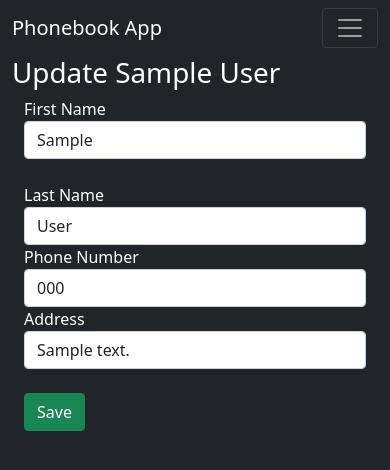
After one commit to baruchoz/Flask_Phonebook_App, a Flask app: page /phonebooks/1/update in a window 390 px wide. The commit adds this page. Shown: the top 470 px of the page. Run offline with Flask 2, Linux system fonts and the light colour scheme; a user stored in the database is signed in; tables that the repository leaves empty hold one stand-in row (values such as "Sample post"); some libraries are stand-ins or nearby versions.

Commit message:
finished enabling CRUD operations for phonebook

```diff
--- a/app/forms.py
+++ b/app/forms.py
@@ -10,6 +10,10 @@ class UserInfoForm(FlaskForm):
     confirm_pass = PasswordField('Confirm Password', validators=[DataRequired(), EqualTo('password')])
     submit = SubmitField('Register')
 
+class LoginForm(FlaskForm):
+    username = StringField('Username', validators=[DataRequired()])
+    password = PasswordField('Password', validators=[DataRequired()])
+    submit = SubmitField('Submit')
 
 class PostForm(FlaskForm):
     title = StringField('Title', validators=[DataRequired()])
@@ -23,8 +27,3 @@ class PhonebookForm(FlaskForm):
     phone_number = StringField('Phone Number', validators=[Regexp(r'\d{3}-\d{3}-\d{4}')])
     address = StringField('Address', validators=[DataRequired()])
     submit_number = SubmitField('Submit')
-
-class LoginForm(FlaskForm):
-    username = StringField('Username', validators=[DataRequired()])
-    password = PasswordField('Password', validators=[DataRequired()])
-    submit = SubmitField('Submit')
--- a/app/routes.py
+++ b/app/routes.py
@@ -12,47 +12,6 @@ def index():
     posts = Post.query.all()
 
     return render_template('index.html', title=title, posts=posts )
-
-
-@app.route('/my_account')
-@login_required
-def my_account():
-    title = 'My Account'
-    return render_template('my_account.html', title=title)
-
-
-@app.route('/phonebook')
-@login_required
-def phonebook():
-    title = 'Phonebook'
-    phonebooks = Phonebook.query.all()
-
-    return render_template('phonebook.html',title=title, phonebooks=phonebooks)
-
-
-@app.route('/register_phone_number', methods=['GET', 'POST'])
-@login_required
-def Register_Phone_Number():
-    title = 'Register Phonebook'
-    register_phone_form = PhonebookForm()
-    if register_phone_form.validate_on_submit():
-        first_name = register_phone_form.first_name.data
-        last_name = register_phone_form.last_name.data
-        phone_number = register_phone_form.phone_number.data
-        address = register_phone_form.address.data
-        print(first_name, last_name, phone_number, address)
-
-        new_phonebook = Phonebook(first_name, last_name, phone_number, address)
-
-        db.session.add(new_phonebook)
-        db.session.commit()
-
-        flash(f'Thank you {first_name}, you have successfully registered your info in the phonebook!', 'success')
-        # Redirecting to the home page
-        return redirect(url_for('phonebook'))
-
-    return render_template('register_phone_number.html', title=title, phonebook_form=register_phone_form)
-
 
 @app.route('/register', methods=['GET', 'POST'])
 def register():
@@ -92,7 +51,6 @@ def register():
 
     return render_template('register.html', title=title, form=register_form)
 
-
 @app.route('/login', methods=['GET', 'POST'])
 def login():
     title= 'Login'
@@ -117,12 +75,57 @@ def login():
 
     return render_template('login.html', title=title, login_form=form)
 
-
 @app.route('/logout')
 def logout():
     logout_user()
     return redirect(url_for('index'))
 
+@app.route('/my_account')
+@login_required
+def my_account():
+    title = 'My Account'
+    return render_template('my_account.html', title=title)
+
+@app.route('/phonebook')
+@login_required
+def phonebook():
+    title = 'Phonebook'
+    phonebooks = Phonebook.query.all()
+    return render_template('phonebook.html',title=title, phonebooks=phonebooks)
+
+
+@app.route('/create-phonebook', methods=['GET', 'POST'])
+@login_required
+def create_phonebook():
+    title = 'Create Phonebook'
+    register_phone_form = PhonebookForm()
+    if register_phone_form.validate_on_submit():
+        first_name = register_phone_form.first_name.data
+        last_name = register_phone_form.last_name.data
+        phone_number = register_phone_form.phone_number.data
+        address = register_phone_form.address.data
+        print(first_name, last_name, phone_number, address)
+
+        new_phonebook = Phonebook(first_name, last_name, phone_number, address, current_user.id)
+
+        db.session.add(new_phonebook)
+        db.session.commit()
+
+        flash(f'Thank you {first_name} {last_name}, you have successfully registered your info in the phonebook!', 'success')
+        return redirect(url_for('phonebook'))
+
+    return render_template('create_phonebook.html', title=title, phonebook_form=register_phone_form)
+
+@app.route('/my-phonebooks')
+@login_required
+def my_phonebooks():
+    phonebooks = current_user.phonebooks
+    return render_template('my_phonebooks.html', phonebooks=phonebooks)
+
+@app.route('/phonebook/<int:phonebook_id>')
+def phonebook_detail(phonebook_id):
+    phonebook = Phonebook.query.get_or_404(phonebook_id)
+    return render_template('phonebook_detail.html', phonebook=phonebook)
 
 @app.route('/createpost', methods=['GET', 'POST'])
 @login_required
@@ -133,7 +136,9 @@ def createpost():
         print('Hello')
         title = form.title.data
         content = form.content.data
+
         new_post = Post(title, content, current_user.id)
+
         db.session.add(new_post)
         db.session.commit()
 
@@ -142,17 +147,46 @@ def createpost():
 
     return render_template('createpost.html', title=title, form=form)
 
+
 @app.route('/my_posts')
 @login_required
 def my_posts():
     posts = current_user.posts
     return render_template('my_posts.html', posts=posts)
 
+
 @app.route('/posts/<int:post_id>')
 def post_detail(post_id):
     post = Post.query.get_or_404(post_id)
     return render_template('post_detail.html', post=post)
 
+@app.route('/phonebooks/<int:phonebook_id>/update', methods=["GET", "POST"])
+@login_required
+def phonebook_update(phonebook_id):
+    phonebook = Phonebook.query.get_or_404(phonebook_id)
+    # check if user trying to update phonebook is same as user logged in
+    if phonebook.author.id != current_user.id:
+        flash('You may only edit phonebooks you have created.', 'danger')
+        return redirect(url_for('my_phonebooks'))
+
+    form = PhonebookForm()
+
+    if form.validate_on_submit():
+        new_first_name = form.first_name.data
+        new_last_name = form.last_name.data
+        new_phone_number = form.phone_number.data
+        new_address = form.address.data
+        print(new_first_name, new_last_name, new_phone_number, new_address)
+        phonebook.first_name = new_first_name
+        phonebook.last_name = new_last_name
+        phonebook.phone_number = new_phone_number
+        phonebook.address = new_address
+        db.session.commit()
+
+        flash(f'{phonebook.first_name} {phonebook.last_name} has been updated', 'success')
+        return redirect(url_for('phonebook_detail', phonebook_id=phonebook.id))
+
+    return render_template('phonebook_update.html', phonebook=phonebook, form=form)
 
 @app.route('/posts/<int:post_id>/update', methods=["GET", "POST"])
 @login_required
@@ -192,3 +226,17 @@ def delete_post(post_id):
 
     flash(f'{post.title} has been deleted', 'success')
     return redirect(url_for('my_posts'))
+
+@app.route('/phonebooks/<int:phonebook_id>/delete', methods=['POST'])
+@login_required
+def delete_phonebook(phonebook_id):
+    phonebook = Phonebook.query.get_or_404(phonebook_id)
+    if phonebook.author != current_user:
+        flash('You can only delete your own phonebooks', 'danger')
+        return redirect(url_for('my_phonebooks'))
+
+    db.session.delete(phonebook)
+    db.session.commit()
+
+    flash(f'{phonebook.first_name} {phonebook.last_name} has been deleted', 'success')
+    return redirect(url_for('my_phonebooks'))
--- a/app/templates/register_phone_number.html
+++ b/app/templates/create_phonebook.html
@@ -4,7 +4,7 @@
 
 <h4>Phonebook Registry:</h4>
 <form action="" method='post'>
-    {{ phonebook_form.csrf_token }}
+    {{ phonebook_form.hidden_tag() }}
     <div class="form-group">
         <fieldset>
             {{ phonebook_form.first_name.label }}
--- a/app/templates/nav.html
+++ b/app/templates/nav.html
@@ -14,7 +14,7 @@
             <a class="nav-link" href="/phonebook">Phonebook</a>
           </li>
           <li class="nav-item">
-            <a class="nav-link" href="/register_phone_number">Create Phonebook</a>
+            <a class="nav-link" href="/create-phonebook">Create Phonebook</a>
           </li>
           <li class="nav-item">
             <a class="nav-link" href="/createpost">Create Post</a>
@@ -35,6 +35,7 @@
             </a>
             <ul class="dropdown-menu dropdown-menu-end" aria-labelledby="navbarDropdown">
               <li><a class="dropdown-item" href="{{ url_for('my_account') }}">My Account</a></li>
+              <li><a class="dropdown-item" href="{{ url_for('my_phonebooks') }}">My Phonebooks</a></li>
               <li><a class="dropdown-item" href="{{ url_for('my_posts') }}">My Posts</a></li>
               <li><hr class="dropdown-divider"></li>
               <li><a class="dropdown-item" href="/logout">Logout</a></li>
--- a/app/templates/phonebook.html
+++ b/app/templates/phonebook.html
@@ -15,8 +15,9 @@
             <blockquote class="blockquote mb-0">
                 <p>{{ pb.phone_number }}</p>
                 <p>{{ pb.address }}</p>
-                <!-- <footer class="blockquote-footer text-dark"><cite title="Source Title">
-                </cite></footer> -->
+                <footer class="blockquote-footer text-dark">{{ pb.author.username }} on <cite title="Source Title">
+                    {{ pb.date_created.strftime('%A, %b %d, %Y at %I:%M%p') }}
+                </cite></footer>
             </blockquote>
         </div>
     </div>
--- /dev/null
+++ b/app/templates/phonebook_update.html
@@ -0,0 +1,33 @@
+{% extends 'base.html' %}
+
+{% block content %}
+
+<h1>Update {{ phonebook.first_name }} {{ phonebook.last_name }}</h1>
+<div class="container">
+    <form action="" autocomplete="off" method="post">
+        {{ form.hidden_tag() }}
+        <div class="form-group">
+            <fieldset>
+                {{ form.first_name.label }}
+                {{ form.first_name(class='form-control', value=phonebook.first_name) }}
+            </fieldset>
+            <br>
+            <fieldset>
+                {{ form.last_name.label }}
+                {{ form.last_name(class='form-control', value=phonebook.last_name) }}
+            </fieldset>
+            <fieldset>
+                {{ form.phone_number.label }}
+                {{ form.phone_number(class='form-control', value=phonebook.phone_number) }}
+            </fieldset>
+            <fieldset>
+                {{ form.address.label }}
+                {{ form.address(class='form-control', value=phonebook.address) }}
+            </fieldset>
+        </div>
+        <br>
+        {{ form.submit_number(class='btn btn-success', value='Save') }}
+    </form>
+</div>
+
+{% endblock content %}
```
Also changed, not shown: app/models.py (+6 -1 lines), app/templates/my_phonebooks.html (added, +25 -0 lines), app/templates/phonebook_detail.html (added, +52 -0 lines), migrations/versions/a6efdad42d50_.py (renamed from migrations/versions/1deedd398f5d_.py, +15 -12 lines), app.db.
